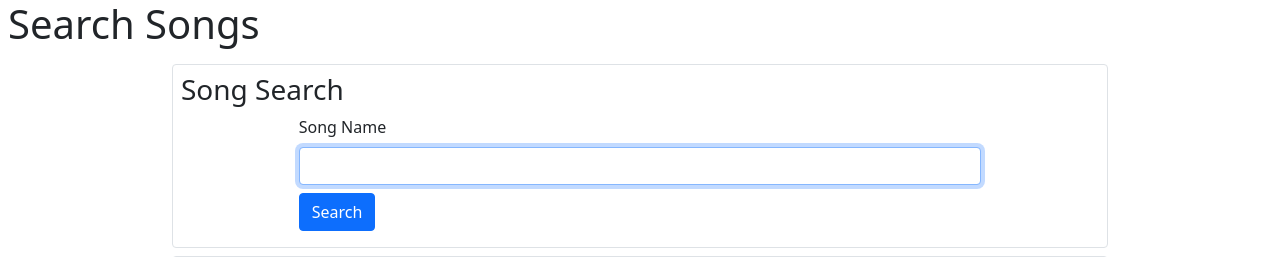
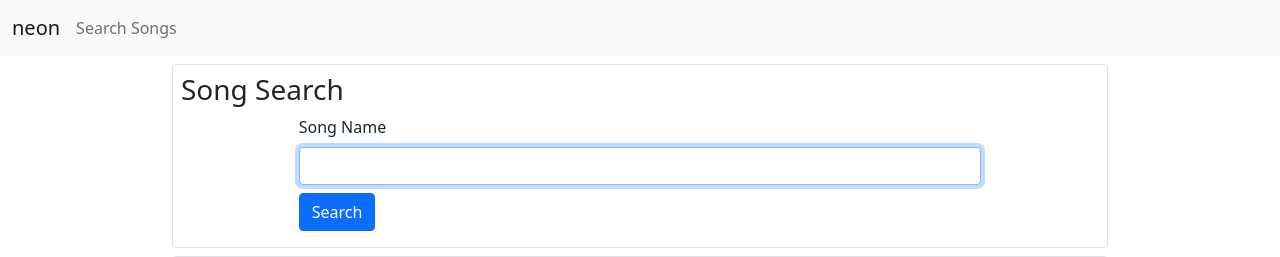
Before and after one commit to beyami/a02, a Flask app: page / in a window 1280 px wide. Shown: the top 257 px of the page. Run offline with Flask 2, Linux system fonts and the light colour scheme; data that the repository does not hold is empty; some libraries are stand-ins or nearby versions.

Commit message:
ナビゲーションバーの追加

```diff
--- a/templates/base.html
+++ b/templates/base.html
@@ -7,7 +7,18 @@
         <link href="https://cdn.jsdelivr.net/npm/bootstrap@5.0.2/dist/css/bootstrap.min.css" rel="stylesheet" integrity="sha384-EVSTQN3/azprG1Anm3QDgpJLIm9Nao0Yz1ztcQTwFspd3yD65VohhpuuCOmLASjC" crossorigin="anonymous">
     </head>
     <section class="content">
-        <header class="mx-2"><h1>{% block header %}{% endblock %}</h1></header>
+        <nav class="navbar navbar-expand navbar-light bg-light">
+            <div class="container-fluid">
+                <a class="navbar-brand" href="/">neon</a>
+                <div class="collapse navbar-collapse">
+                    <ul class="navbar-nav">
+                        <li class="nav-item">
+                            <span class="navbar-text">{% block header %}{% endblock %}</span>
+                        </li>
+                    </ul>
+                </div>
+            </div>
+        </nav>
         <div class="container-fluid">
             {% block content %}
             {% endblock %}
```
